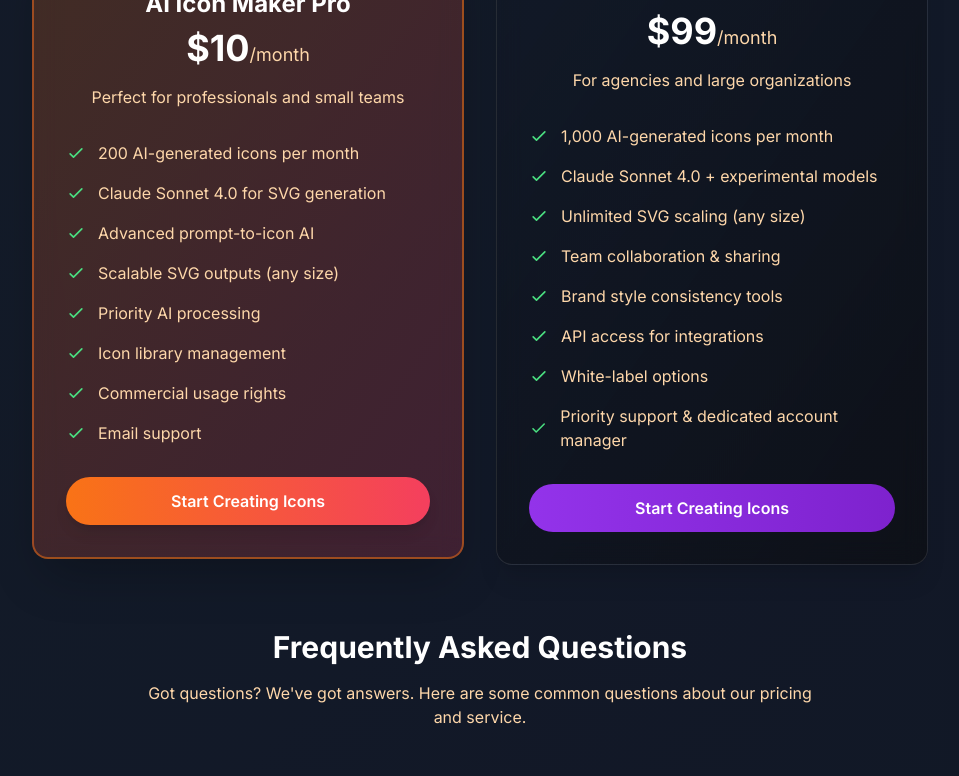
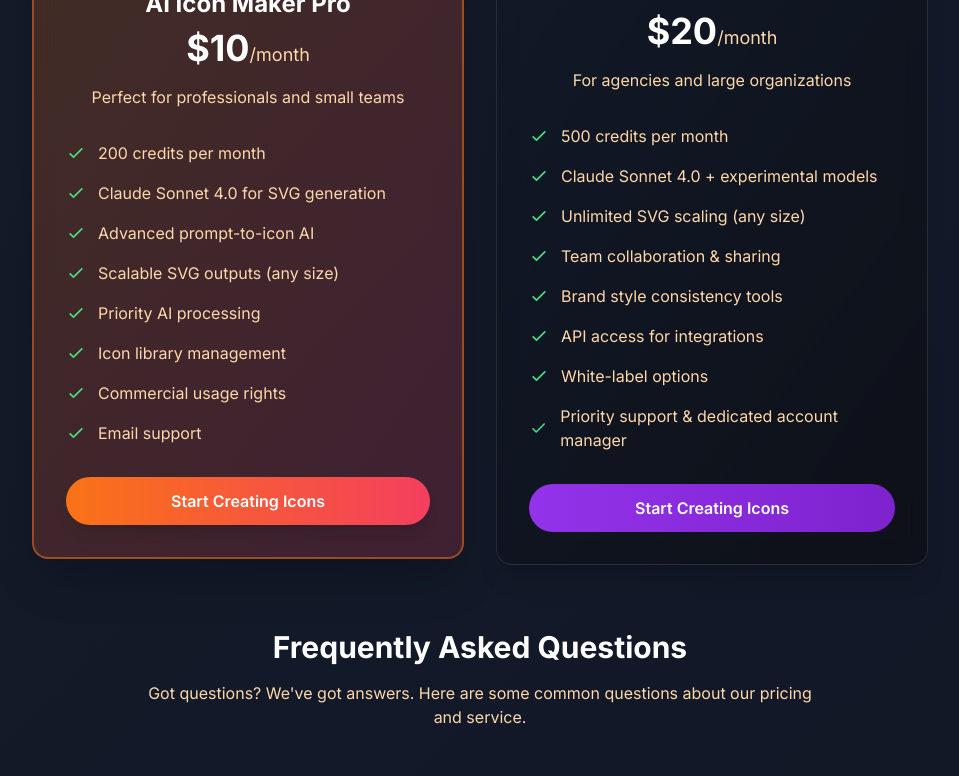
Before and after one commit to Owen-Carpenter/ai-icon-maker, a Next.js app: page / in a window 1280 px wide. Shown: the part 4900-5676 px from the top of the page, without its empty margins (160-1119 px from the left). Built offline with nearby package versions, Linux system fonts and the light colour scheme; no server answers.

Commit message:
Marketing page subscription plans updated (credits)

```diff
--- a/app/(marketing)/page.tsx
+++ b/app/(marketing)/page.tsx
@@ -612,7 +612,7 @@ export default function HomePage() {
                     <svg className="w-5 h-5 text-green-400 mr-3" fill="none" stroke="currentColor" viewBox="0 0 24 24">
                       <path strokeLinecap="round" strokeLinejoin="round" strokeWidth={2} d="M5 13l4 4L19 7" />
                     </svg>
-                    200 AI-generated icons per month
+                    200 credits per month
                   </li>
                   <li className="flex items-center text-sunset-200">
                     <svg className="w-5 h-5 text-green-400 mr-3" fill="none" stroke="currentColor" viewBox="0 0 24 24">
@@ -674,7 +674,7 @@ export default function HomePage() {
                 <div className="text-center mb-8">
                   <h3 className="text-2xl font-bold text-white mb-2">Enterprise</h3>
                   <div className="text-4xl font-bold text-white mb-4">
-                    $99<span className="text-lg font-normal text-sunset-200">/month</span>
+                    $20<span className="text-lg font-normal text-sunset-200">/month</span>
                   </div>
                   <p className="text-sunset-200">For agencies and large organizations</p>
             </div>
@@ -684,7 +684,7 @@ export default function HomePage() {
                     <svg className="w-5 h-5 text-green-400 mr-3" fill="none" stroke="currentColor" viewBox="0 0 24 24">
                       <path strokeLinecap="round" strokeLinejoin="round" strokeWidth={2} d="M5 13l4 4L19 7" />
                     </svg>
-                    1,000 AI-generated icons per month
+                    500 credits per month
                   </li>
                   <li className="flex items-center text-sunset-200">
                     <svg className="w-5 h-5 text-green-400 mr-3" fill="none" stroke="currentColor" viewBox="0 0 24 24">
```
